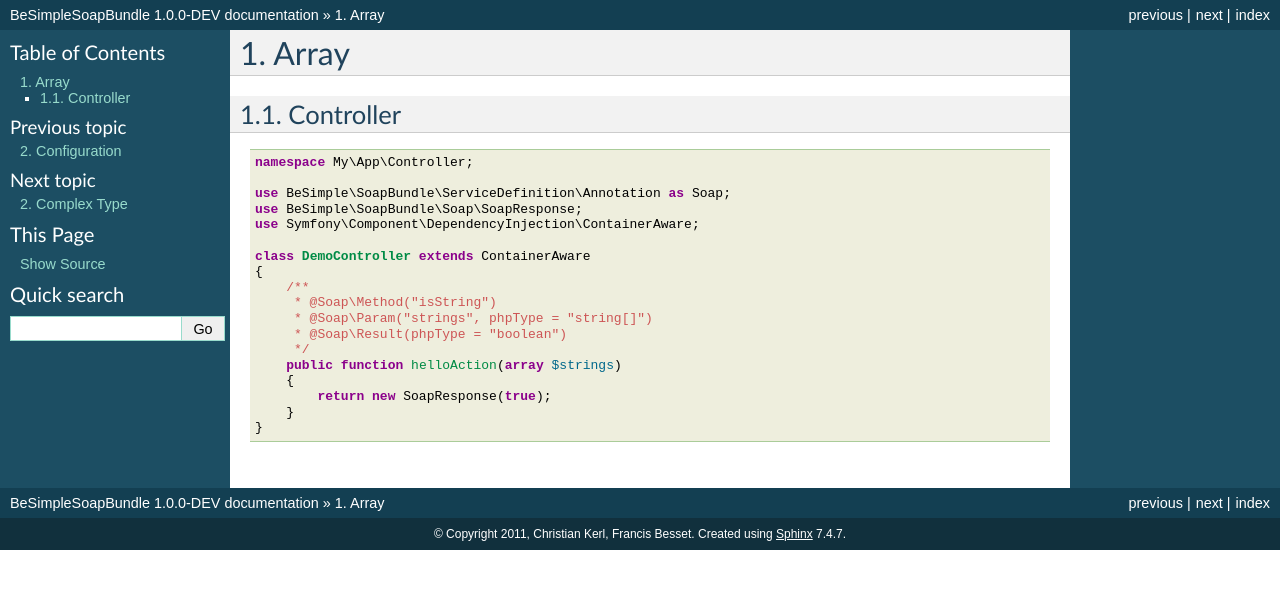
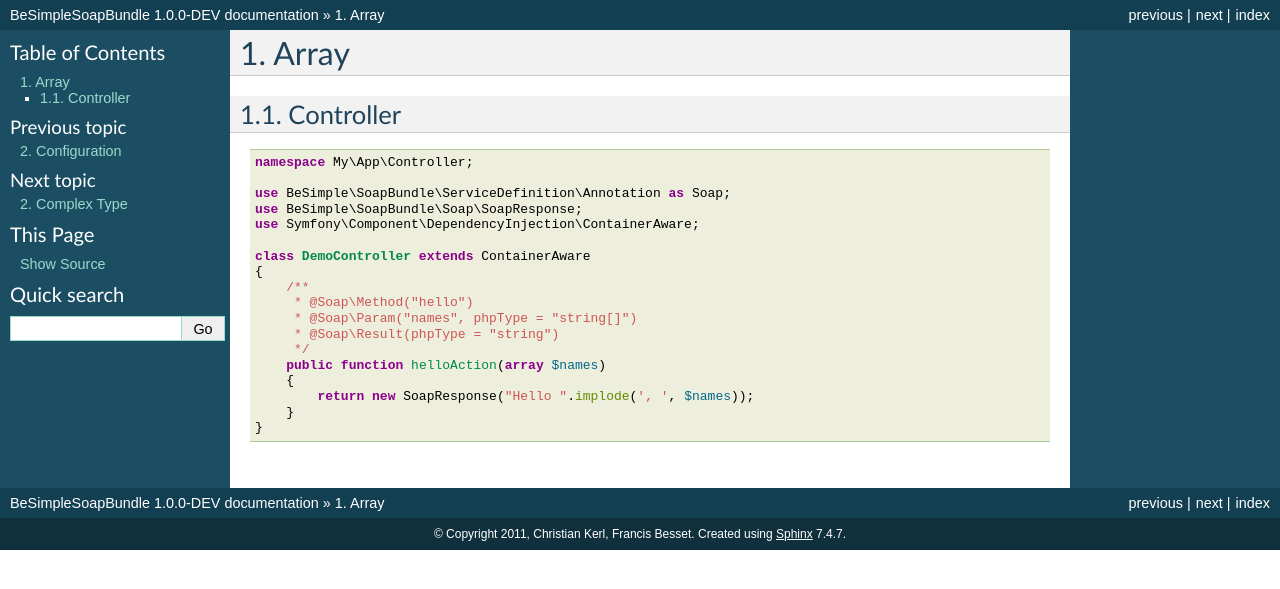
Before and after one commit to BeSimple/BeSimpleSoap, a Sphinx documentation site: the page built from Resources/doc/tutorial/array.rst, in a window 1280 px wide. Shown: the top 589 px of the page. Built offline with Sphinx 7.4.7, drawn with Linux system fonts in a browser that asks for light colours.

Commit message:
[Doc] Updated array tutorial

```diff
--- a/Resources/doc/tutorial/array.rst
+++ b/Resources/doc/tutorial/array.rst
@@ -15,12 +15,12 @@ Controller
     class DemoController extends ContainerAware
     {
         /**
-         * @Soap\Method("isString")
-         * @Soap\Param("strings", phpType = "string[]")
-         * @Soap\Result(phpType = "boolean")
+         * @Soap\Method("hello")
+         * @Soap\Param("names", phpType = "string[]")
+         * @Soap\Result(phpType = "string")
          */
-        public function helloAction(array $strings)
+        public function helloAction(array $names)
         {
-            return new SoapResponse(true);
+            return new SoapResponse("Hello ".implode(', ', $names));
         }
     }
```
